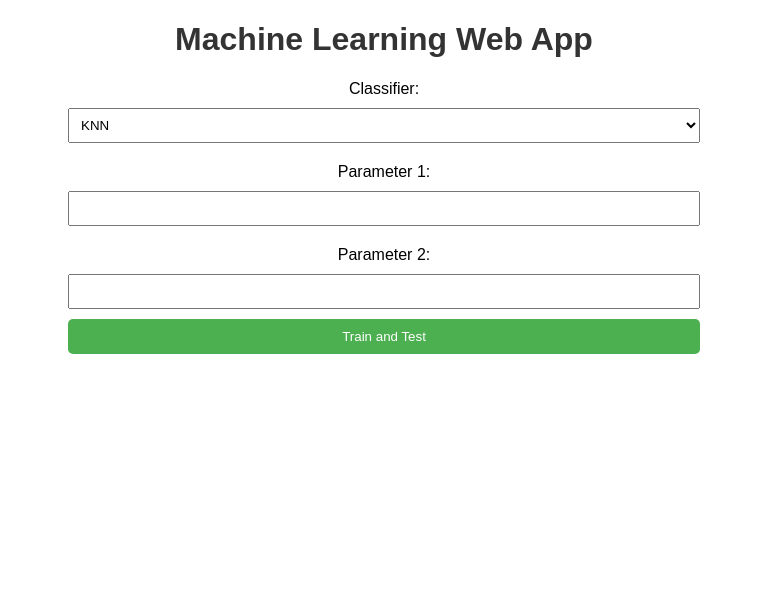
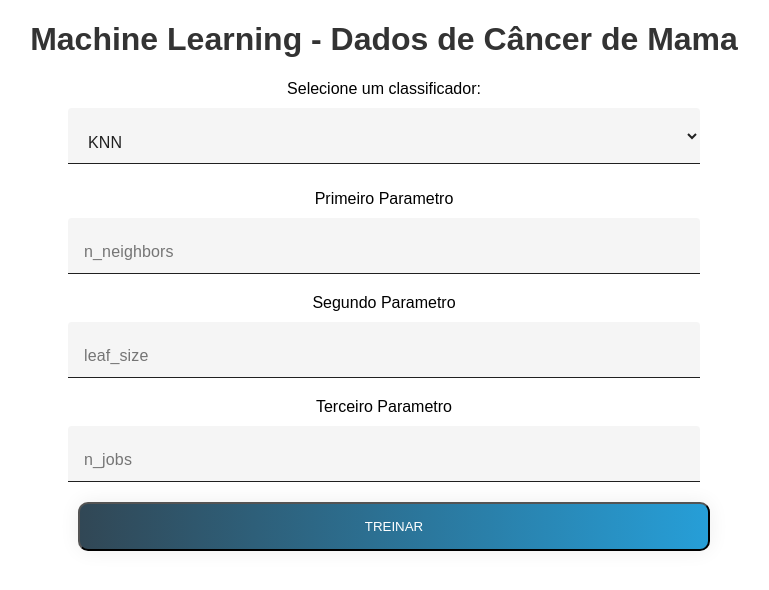
Before and after one commit to matbmotta/Machine_Learning, a Flask app: page / in a window 1280 px wide. Shown: the top 590 px of the page, without its empty margins (256-1025 px from the left). Run offline with Flask 3, Linux system fonts and the light colour scheme.

Commit message:
FEAT: Correções de exibição do código

```diff
--- a/app.py
+++ b/app.py
@@ -6,7 +6,7 @@ from sklearn.neural_network import MLPClassifier
 from sklearn.tree import DecisionTreeClassifier
 from sklearn.ensemble import RandomForestClassifier
 from sklearn import metrics
-from sklearn.datasets import load_iris
+from sklearn.datasets import load_breast_cancer
 import matplotlib.pyplot as plt
 import matplotlib
 matplotlib.use('Agg')
@@ -25,40 +25,30 @@ def train():
     classifier_name = request.form['classifier']
     param1 = request.form['param1']
     param2 = request.form['param2']
-    # Adicione mais parâmetros conforme necessário
+    param3 = request.form['param3']
 
-    # Carregue sua base de dados e realize o pré-processamento
-    # Substitua os dados abaixo pelos seus próprios
     X, y = load_data()
 
-    # Divida os dados em conjuntos de treinamento e teste
     X_train, X_test, y_train, y_test = train_test_split(X, y, test_size=0.2, random_state=42)
 
-    # Escolha e configure o classificador
     if classifier_name == 'KNN':
-        classifier = KNeighborsClassifier(n_neighbors=int(param1))
-    elif classifier_name == 'SVM':
-        classifier = SVC(C=float(param1), kernel=param2)
+        classifier = KNeighborsClassifier(n_neighbors=int(param1), leaf_size=int(param2), n_jobs=int(param3))
     elif classifier_name == 'MLP':
-        classifier = MLPClassifier(hidden_layer_sizes=(int(param1),), max_iter=1000)
+        classifier = MLPClassifier(max_iter=int(param1), alpha=int(param2), max_fun=int(param3))
     elif classifier_name == 'DT':
-        classifier = DecisionTreeClassifier(max_depth=int(param1))
+        classifier = DecisionTreeClassifier(max_depth=int(param1), random_state=int(param2), max_leaf_nodes=int(param3))
     elif classifier_name == 'RF':
-        classifier = RandomForestClassifier(n_estimators=int(param1))
+        classifier = RandomForestClassifier(n_estimators=int(param1), max_depth=int(param2), random_state=int(param3))
 
-    # Treine o classificador
     classifier.fit(X_train, y_train)
 
-    # Faça previsões no conjunto de teste
     y_pred = classifier.predict(X_test)
 
-    # Calcule as métricas
     accuracy = metrics.accuracy_score(y_test, y_pred)
     precision = metrics.precision_score(y_test, y_pred, average='macro')
     recall = metrics.recall_score(y_test, y_pred, average='macro')
     f1_score = metrics.f1_score(y_test, y_pred, average='macro')
 
-    # Crie e salve a matriz de confusão como uma imagem
     confusion_matrix = metrics.confusion_matrix(y_test, y_pred)
     plt.imshow(confusion_matrix, interpolation='nearest', cmap=plt.cm.Blues)
     plt.title('Confusion Matrix')
@@ -68,7 +58,6 @@ def train():
     plt.xlabel('Predicted Label')
     plt.ylabel('True Label')
 
-    # Salve a imagem como bytes
     img_buffer = BytesIO()
     plt.savefig(img_buffer, format='png')
     img_buffer.seek(0)
@@ -79,9 +68,9 @@ def train():
     return render_template('results.html', accuracy=accuracy, precision=precision, recall=recall, f1_score=f1_score, confusion_matrix=img_str)
 
 def load_data():
-    iris = load_iris()
-    X = iris.data
-    y = iris.target
+    cancer = load_breast_cancer()
+    X = cancer.data
+    y = cancer.target
     return X, y
 
 if __name__ == '__main__':
--- a/static/style.css
+++ b/static/style.css
@@ -13,8 +13,10 @@ form {
 }
 
 label {
-    display: block;
-    margin: 10px 0;
+    display: flex !important;
+    flex-direction: column !important;
+    justify-content: start !important;
+    margin: 10px;
 }
 
 input, select {
@@ -24,15 +26,63 @@ input, select {
     box-sizing: border-box;
 }
 
-input[type="submit"] {
-    background-color: #4CAF50;
-    color: white;
-    padding: 10px 15px;
-    border: none;
-    border-radius: 5px;
-    cursor: pointer;
+
+
+#classifier {
+    margin-bottom: 16px;
 }
 
-input[type="submit"]:hover {
-    background-color: #45a049;
+#classifier:focus + #param1,
+#classifier:focus + #param2,
+#classifier:focus + #param3 {
+    display: block;
 }
+
+
+
+.btn-grad {
+    background-image: linear-gradient(to right, #314755 0%, #26a0da  51%, #314755  100%);
+    margin: 10px;
+    padding: 15px 45px;
+    text-align: center;
+    text-transform: uppercase;
+    transition: 0.5s;
+    background-size: 200% auto;
+    color: white;
+    box-shadow: 0 0 20px #eee;
+    border-radius: 10px;
+    display: block;
+  }
+
+  .btn-grad:hover {
+    background-position: right center; /* change the direction of the change here */
+    color: #fff;
+    text-decoration: none;
+  }
+
+.input_form{
+  color: rgba(0,0,0,.87);
+  border-bottom-color: rgba(0,0,0,.42);
+  font-size: 1rem;
+  font-weight: 400;
+  letter-spacing: .009375em;
+  text-decoration: inherit;
+  text-transform: inherit;
+  align-self: flex-end;
+  box-sizing: border-box;
+  width: 100%;
+  padding: 20px 16px 6px;
+  transition: opacity 150ms cubic-bezier(0.4, 0, 0.2, 1);
+  border: none;
+  border-bottom: 1px solid;
+  border-radius: 4px 4px 0 0;
+  background: rgb(245, 245, 245);
+  height: 56px;
+}
+  .input_form:hover{
+      border-bottom-color: rgba(0,0,0,.87);
+      background: #ececec;
+  }
+  .input_form:focus{
+      border-color: #6200ee;
+  }
--- a/templates/index.html
+++ b/templates/index.html
@@ -7,26 +7,72 @@
     <link rel="stylesheet" href="{{ url_for('static', filename='style.css') }}">
 </head>
 <body>
-    <h1>Machine Learning Web App</h1>
+    <h1>Machine Learning - Dados de Câncer de Mama</h1>
     <form action="/train" method="post">
-        <label for="classifier">Classifier:</label>
-        <select name="classifier" id="classifier">
+        <label for="classifier">Selecione um classificador:</label>
+        <select class="input_form" name="classifier" id="classifier">
             <option value="KNN">KNN</option>
-            <option value="SVM">SVM</option>
             <option value="MLP">MLP</option>
             <option value="DT">Decision Tree</option>
             <option value="RF">Random Forest</option>
         </select><br>
 
-        <label for="param1">Parameter 1:</label>
-        <input type="text" name="param1" required><br>
+        <div id="param1">
+            <label for="param1" id="labelParam1">Primeiro Parametro</label>
+            <input class="input_form" type="text" name="param1" id="txtParam1" required><br>
+        </div>
 
-        <label for="param2">Parameter 2:</label>
-        <input type="text" name="param2"><br>
+        <div id="param2">
+            <label for="param2" id="labelParam2">Segundo Parametro</label>
+            <input class="input_form"  type="text" name="param2" id="txtParam2"><br>
+        </div>
 
-        <!-- Adicione mais campos conforme necessário -->
+        <div id="param3">
+            <label for="param3" id="labelParam3">Terceiro Parametro</label>
+            <input class="input_form"  type="text" name="param3" id="txtParam3"><br>
+        </div>
 
-        <input type="submit" value="Train and Test">
+        <input class="btn-grad" type="submit" value="Treinar">
     </form>
+
+    <script src="https://ajax.googleapis.com/ajax/libs/jquery/3.7.1/jquery.min.js"></script>
+    <script>
+        function handleSelectedClassifier() {
+            $('#txtParam1').val('');
+            $('#txtParam2').val('');
+            $('#txtParam3').val('');
+
+            let fieldsCallback = {
+                'KNN': () => {
+                    $("#txtParam1").attr("placeholder", "n_neighbors");
+                    $("#txtParam2").attr("placeholder", "leaf_size");
+                    $("#txtParam3").attr("placeholder", "n_jobs");
+                },
+                'MLP': () => {
+                    $("#txtParam1").attr("placeholder", "max_iter");
+                    $("#txtParam2").attr("placeholder", "alpha");
+                    $("#txtParam3").attr("placeholder", "max_fun");
+                },
+                'DT': () => {
+                    $("#txtParam1").attr("placeholder", "max_depth");
+                    $("#txtParam2").attr("placeholder", "random_state");
+                    $("#txtParam3").attr("placeholder", "max_leaf_nodes");
+                },
+                'RF': () => {
+                    $("#txtParam1").attr("placeholder", "n_estimators");
+                    $("#txtParam2").attr("placeholder", "max_depth");
+                    $("#txtParam3").attr("placeholder", "random_state");
+                }
+            }
+
+            fieldsCallback[$('#classifier').val()]();
+        }
+
+        $(function() {
+            $('#classifier').change(handleSelectedClassifier);
+            handleSelectedClassifier();
+        });
+
+    </script>
 </body>
 </html>
```
Also changed, not shown: templates/results.html (+4 -4 lines).
